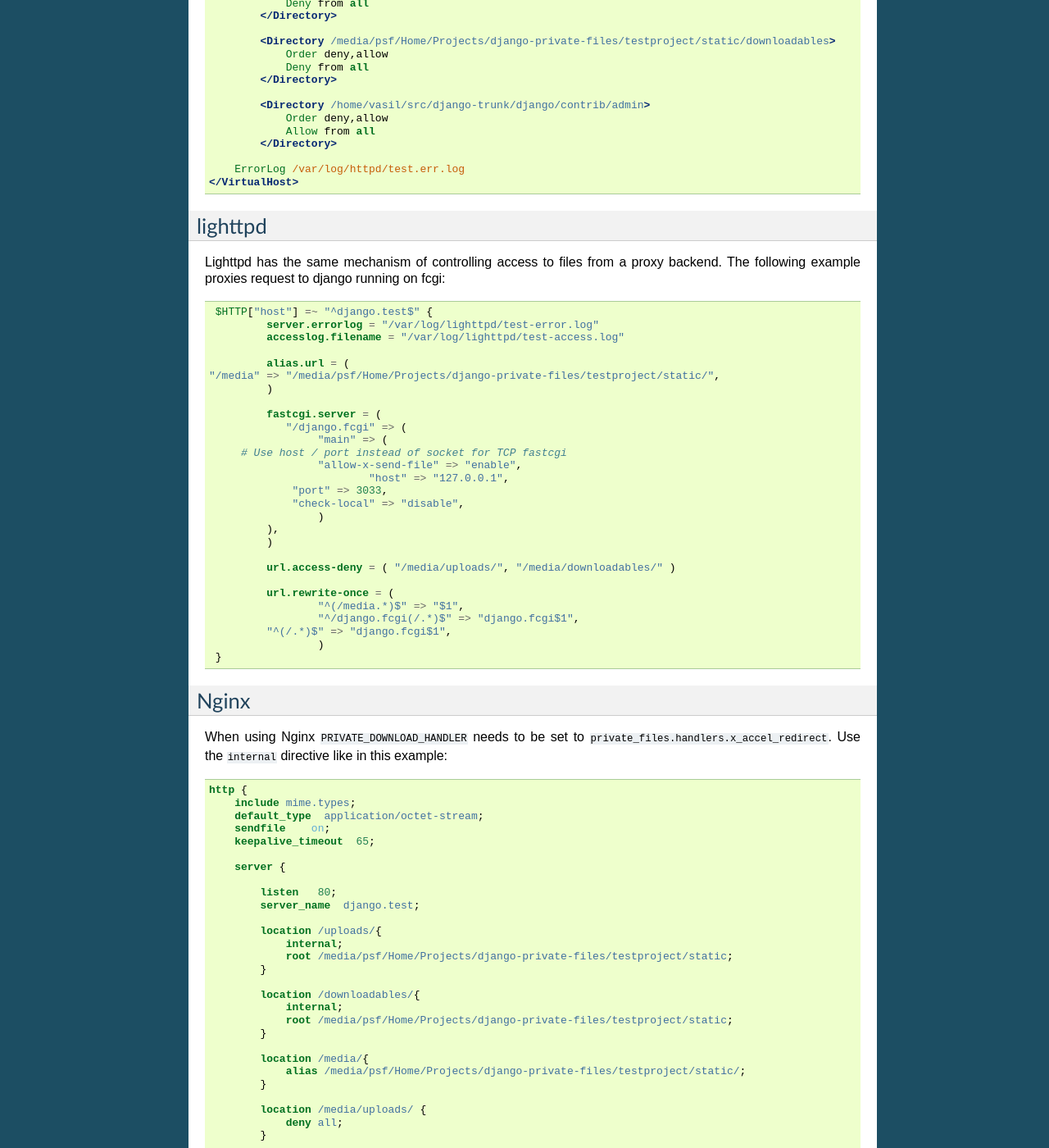
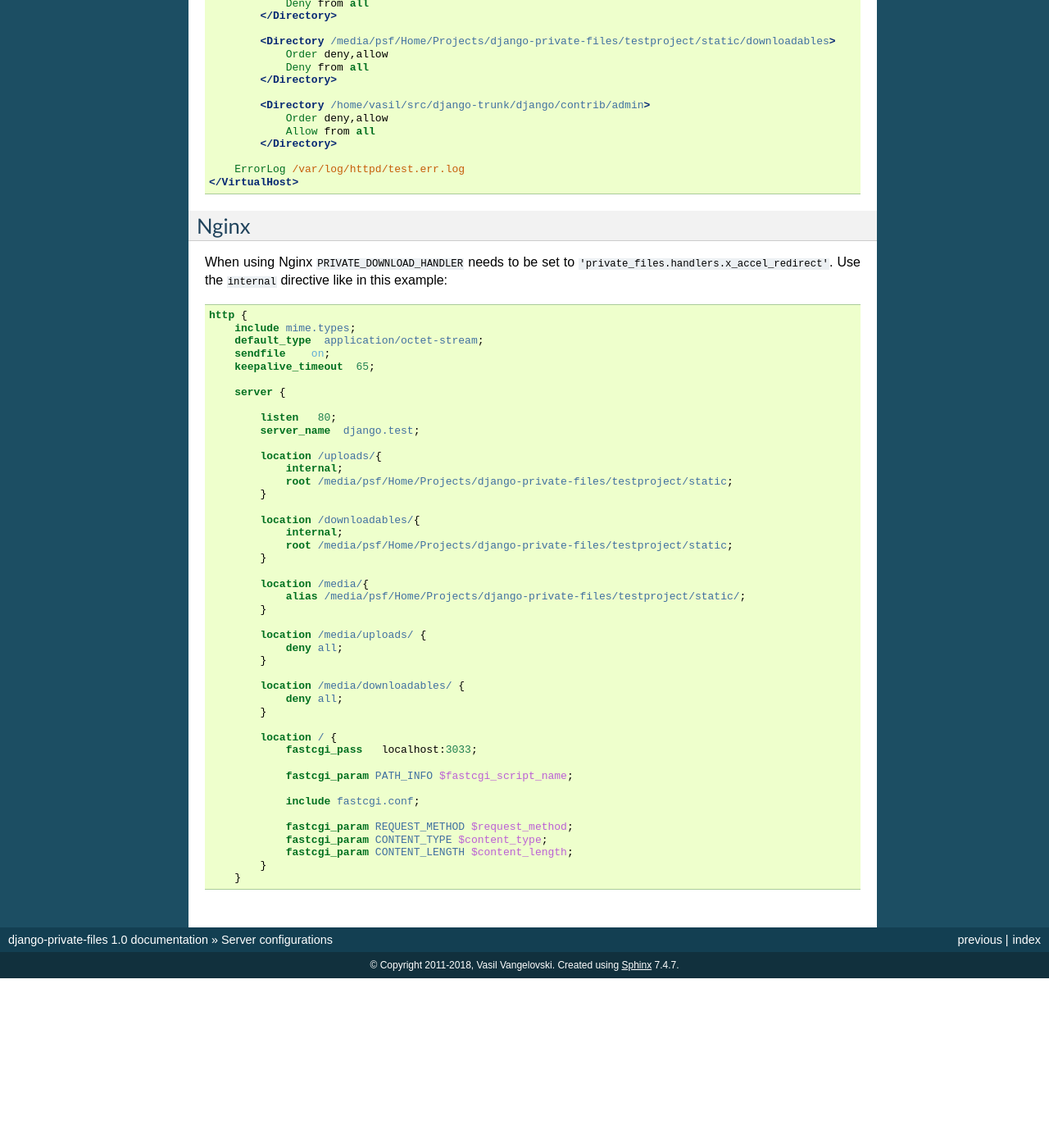
Before and after one commit to vvangelovski/django-private-files, a Sphinx documentation site: the page built from docs/serverconf.rst, in a window 1280 px wide and 1400 px high, scrolled down 657 px. Shown: the whole window at 82% size. Built offline with Sphinx 7.4.7, drawn with Linux system fonts in a browser that asks for light colours; after the commit the page ends 1850 px from its top, so only the background shows below that; some of the changed text lies outside the part shown.

```diff
--- a/docs/conf.py
+++ b/docs/conf.py
@@ -41,16 +41,16 @@ master_doc = 'index'
 
 # General information about the project.
 project = u'django-private-files'
-copyright = u'2011, Vasil Vangelovski (Atomidata)'
-
+copyright = u'2011-2018, Vasil Vangelovski'
+from private_files import get_version
 # The version info for the project you're documenting, acts as replacement for
 # |version| and |release|, also used in various other places throughout the
 # built documents.
 #
 # The short X.Y version.
-version = '1.0.0'
+version = get_version()
 # The full version, including alpha/beta/rc tags.
-release = '1.0.0'
+release = get_version()
 
 # The language for content autogenerated by Sphinx. Refer to documentation
 # for a list of supported languages.
--- a/docs/serverconf.rst
+++ b/docs/serverconf.rst
@@ -13,7 +13,7 @@ All of the bellow examples assume that:
 Apache
 ------------
 
-If you serve your static content with Apache and have mod_xsendfile you can set ``PRIVATE_DOWNLOAD_HANDLER`` to ``private_files.handlers.x_sendfile``. Turn
+If you serve your static content with Apache and have mod_xsendfile you can set ``PRIVATE_DOWNLOAD_HANDLER`` to ``'private_files.handlers.x_sendfile'``. Turn
 ``XSendFile`` on and deny access to the directory where you store your protected files (the value of ``upload_to`` appended to ``MEDIA_ROOT``).
 Here's an exmple of a vhost configuration with mod_xsendfile and mod_wsgi:
 
@@ -53,48 +53,9 @@ Here's an exmple of a vhost configuration with mod_xsendfile and mod_wsgi:
 		</VirtualHost>
 
 
-lighttpd
-------------
-
-Lighttpd has the same mechanism of controlling access to files from a proxy backend. The following example
-proxies request to django running on fcgi:
-
-.. code-block:: lighty
-
-
-		$HTTP["host"] =~ "^django.test$" {
-			server.errorlog = "/var/log/lighttpd/test-error.log"
-			accesslog.filename = "/var/log/lighttpd/test-access.log"
-
-			alias.url = (
-               "/media" => "/media/psf/Home/Projects/django-private-files/testproject/static/",
-			)
-
-			fastcgi.server = (
-		 	   "/django.fcgi" => (
-		        	"main" => (
-                    # Use host / port instead of socket for TCP fastcgi
-		        	"allow-x-send-file" => "enable",
-			   	 	"host" => "127.0.0.1",
-		            "port" => 3033,
-		            "check-local" => "disable",
-		        	)
-		    	),
-			)
-
-			url.access-deny = ( "/media/uploads/", "/media/downloadables/" )
-
-			url.rewrite-once = (
-		 		"^(/media.*)$" => "$1",
-				"^/django.fcgi(/.*)$" => "django.fcgi$1",
-		    	"^(/.*)$" => "django.fcgi$1",
-				)
-		}
-
-
 Nginx
 -----------
-When using Nginx ``PRIVATE_DOWNLOAD_HANDLER`` needs to be set to ``private_files.handlers.x_accel_redirect``.
+When using Nginx ``PRIVATE_DOWNLOAD_HANDLER`` needs to be set to ``'private_files.handlers.x_accel_redirect'``.
 Use the ``internal`` directive like in this example:
 
 .. code-block:: nginx
```
Also changed, not shown: README.rst (+7 -7 lines), docs/index.rst (+7 -7 lines), runtests.py (+3 -6 lines), setup.py (+11 -11 lines), .travis.yml (added), 1 other file.
